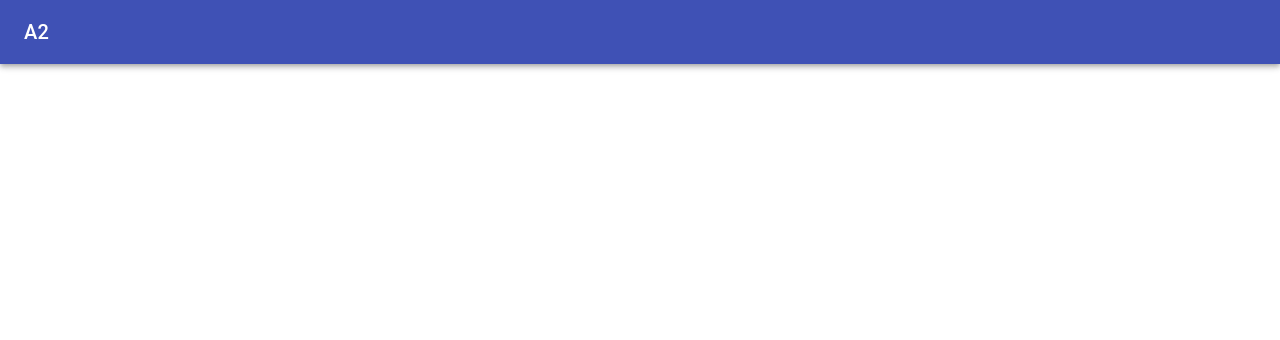
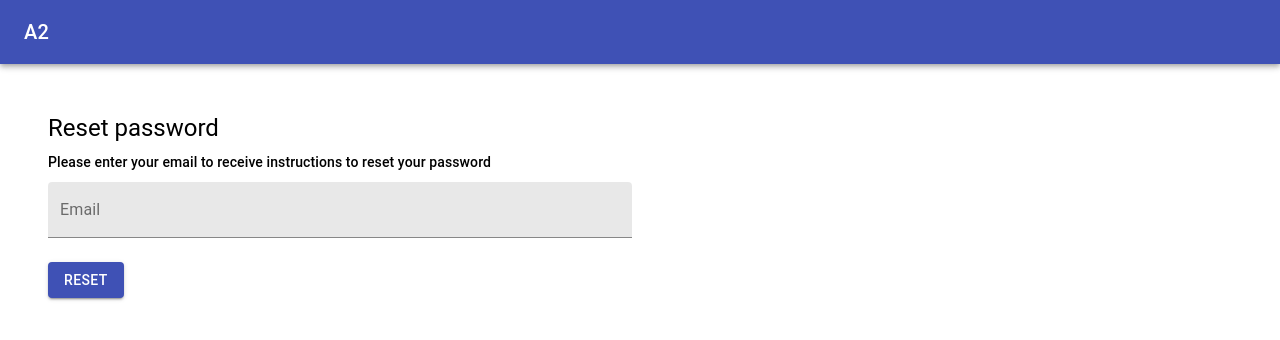
Before and after one commit to TheAvengersInitiative/ProjectA2Front, a React (Create React App) app: page /reset-password in a window 1280 px wide. Shown: the top 340 px of the page. Built offline with nearby package versions, Linux system fonts and the light colour scheme.

Commit message:
Reset Password (almost finished)

```diff
--- a/src/App.js
+++ b/src/App.js
@@ -6,6 +6,7 @@ import AddNewProject from "./pages/project/ProjectForm";
 import { addProject, editProject } from "./utils/Projects";
 import HomePage from "./pages/home/HomePage";
 import RecoverPassword from "./components/RecoverPassword";
+import ResetPassword from "./components/ResetPassword";
 
 function App() {
   return (
@@ -38,6 +39,12 @@ function App() {
                 name="Recover Password"
                 render={(props) => <RecoverPassword {...props} />}
               />
+              <Route
+                exact
+                path="/reset-password"
+                name="Reset Password"
+                render={(props) => <ResetPassword {...props} />}
+              />
               <Route path="/my-projects/add">
                 <AddNewProject
                   title="Add new project"
--- /dev/null
+++ b/src/components/ResetPassword.js
@@ -0,0 +1,71 @@
+import React from 'react';
+import { Form, Formik } from "formik";
+import * as Yup from "yup";
+import { Grid, Button, Typography, Container, Box } from '@material-ui/core'
+import TextFieldContainer from './TextFieldContainer';
+
+function ResetPassword() {
+
+    const initialValues = {
+      email: "",
+    }
+
+    const validationSchema = Yup.object({
+      email: Yup
+      .string()
+      .email("Invalid email")
+      .required("Email is required")
+    })
+
+    const onSubmit = (formData) => {
+        console.log(formData);
+    }
+
+
+  return (
+    <Container>
+      <Box marginTop={4}>
+        <Grid container item xs = {6} spacing={1} alignContent="center" alignItems="rigth">
+          <Grid item xs = {12}>
+            <Typography variant="h5">Reset password</Typography>
+          </Grid>
+          <Grid item xs = {12}>
+            <Typography variant="subtitle2">Please enter your email to receive instructions to reset your password </Typography>
+          </Grid>
+          <Grid item xs={12}>
+              <Formik
+                initialValues={initialValues}
+                validationSchema={validationSchema}
+                onSubmit={onSubmit}
+              >
+                {(formikProps) => (
+                  <Form onSubmit={formikProps.handleSubmit}>
+                    <Grid container spacing={3}>
+                      <Grid item xs={12}>
+                        <TextFieldContainer
+                          id="email"
+                          label="Email"
+                          formikProps={formikProps}
+                        />
+                      </Grid>
+                      <Grid item xs={12}>
+                        <Button
+                          variant="contained"
+                          color="primary"
+                          type="submit"
+                        >
+                        RESET
+                        </Button>
+                      </Grid>
+                    </Grid>
+                  </Form>
+                )}
+              </Formik>
+            </Grid>
+        </Grid>
+      </Box>
+    </Container>
+  );
+}
+
+export default ResetPassword;
```
Also changed, not shown: src/components/RecoverPassword.js (renamed from src/components/RecoverPasword.js).
